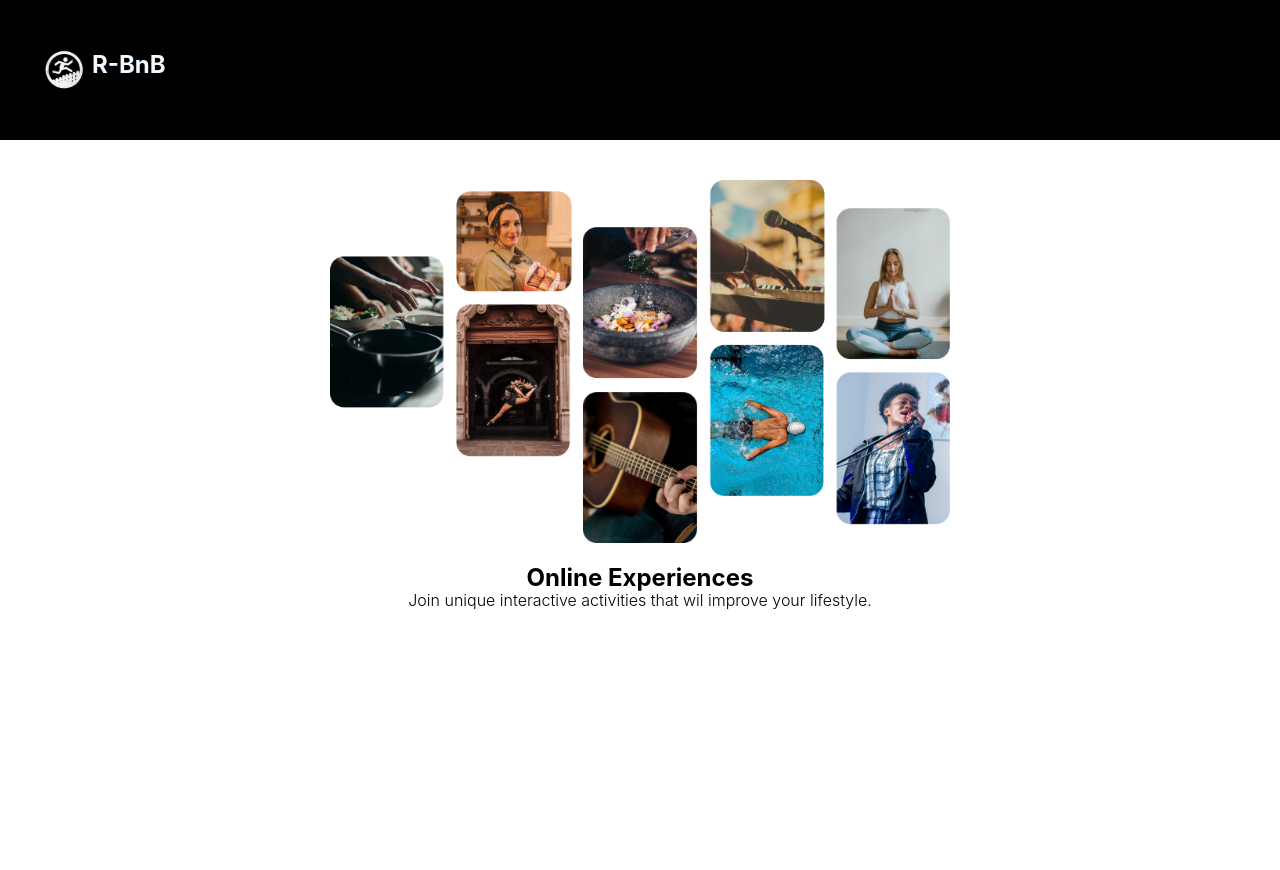
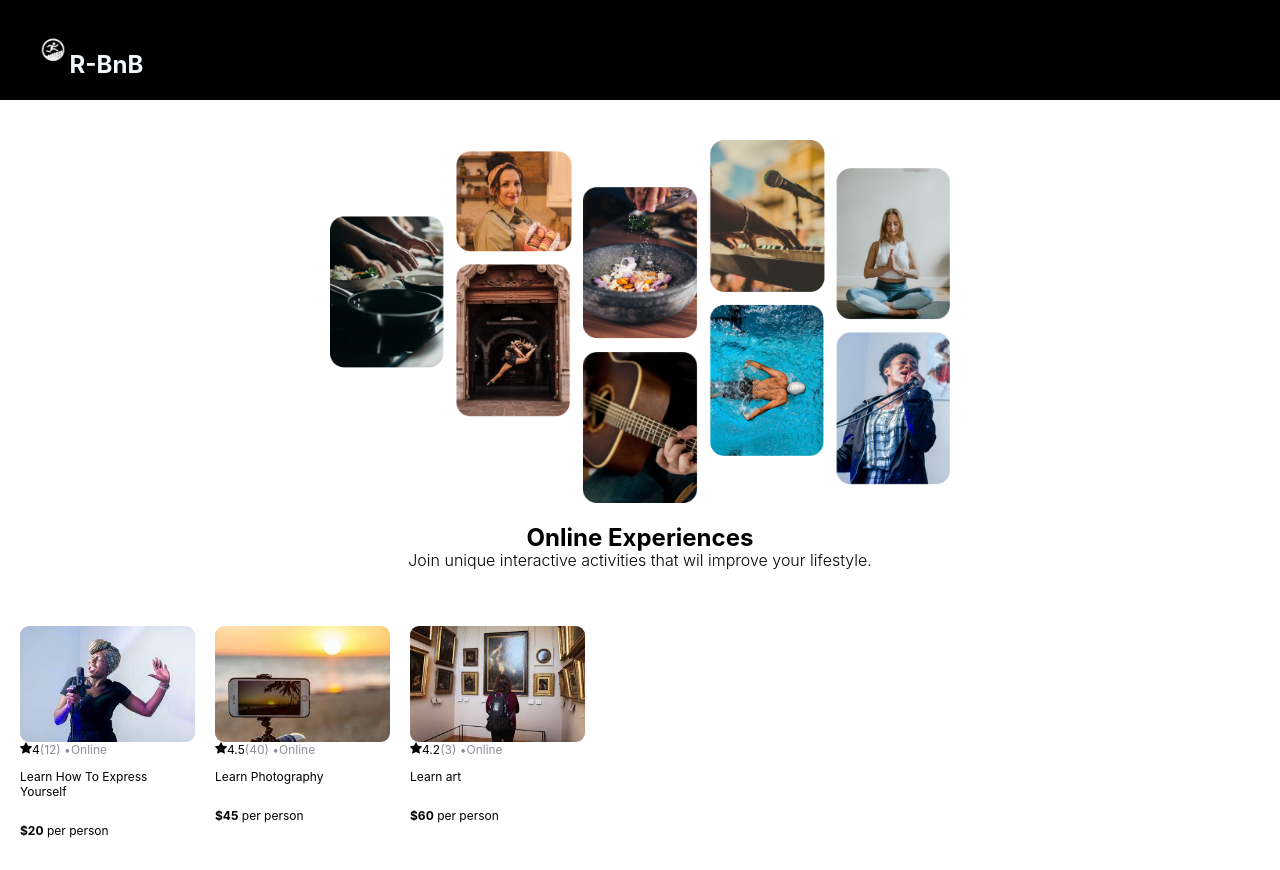
Before and after one commit to Walterhart/R-bnb, a React (Create React App) app in the folder running-bnb/: page / in a window 1280 px wide. Before the commit the page ends 800 px from the top, so only its background shows below. Built offline with nearby package versions, Linux system fonts and the light colour scheme.

Commit message:
Implement interface

```diff
--- a/running-bnb/src/App.css
+++ b/running-bnb/src/App.css
@@ -1,3 +1,6 @@
+* {
+  box-sizing: border-box;
+}
 
 nav {
   height: 100px;
@@ -5,6 +8,7 @@ nav {
   background-color: black;
   padding: 20px 36px;
 }
+
 .nav-bar h1{
   color: aliceblue;
   padding-top: 10px;
@@ -46,6 +50,14 @@ section{
   font-weight: bold;
 }
 
+.card{
+  width: 175px;
+  font-size: 12px;
+  flex: 0 0 auto;
+  display: flex;
+  flex-direction: column;
+}
+
 .card-stats{
   display: flex;
   align-items: center;
@@ -55,7 +67,18 @@ section{
   border-radius:9px
 }
 
-.card{
-  width: 175px;
-  font-size: 12px;
+.card--title {
+  overflow: hidden;
+  text-overflow: ellipsis;
 }
+
+.card--price {
+  margin-top: auto;
+}
+
+.cards-list {
+  display: flex;
+  flex-wrap: nowrap;
+  gap: 20px;
+  overflow-x: auto;
+}
--- a/running-bnb/src/App.tsx
+++ b/running-bnb/src/App.tsx
@@ -7,9 +7,11 @@ import data from './data'
 import { CardInterface } from './models/card-model';
 
 const App: React.FC = () => {
-  const cards = data.map((card) => {
+  const cards = data.map((card: CardInterface) => {
     return ( <Card
+      key = {card.id}
       img = {card.coverImg}
+      alt = {card.alt}
       rating = {card.stats.rating}
       reviewCount = {card.stats.reviewCount}
       location ={card.location}
@@ -26,9 +28,10 @@ const App: React.FC = () => {
       </header>
       <main>
         <Hero/>
-
+        <section className="cards-list">
+        {cards}
+        </section>
       </main>
-
     </div>
   );
 }
--- a/running-bnb/src/componets/Card.tsx
+++ b/running-bnb/src/componets/Card.tsx
@@ -3,6 +3,7 @@ import { BsStarFill } from "react-icons/bs";
 
 interface Props{
   img: string,
+  alt: string,
   rating: number,
   reviewCount: number,
   location: string,
@@ -14,14 +15,14 @@ const Card: React.FC<Props> = (props) => {
 
   return (
     <div className='card'>
-      <img src={process.env.PUBLIC_URL + `/images/${props.img}`} alt="Activity"  className='card-image'/>
+      <img src={process.env.PUBLIC_URL + `/images/${props.img}`} alt={props.alt}  className='card-image'/>
       <div className='card-stats'>
         <span >< BsStarFill/>{props.rating}</span>
         <span className='fade'>({props.reviewCount}) •</span>
         <span className='fade'>{props.location}</span>
       </div>
-        <p> {props.title}</p>
-        <p> <span className='bold'>${props.price}</span> per person </p>
+        <p className="card--title"> {props.title }</p>
+        <p> <span className='bold card--price'>${props.price}</span> per person </p>
       </div>
   )
 }
--- a/running-bnb/src/data.ts
+++ b/running-bnb/src/data.ts
@@ -1,10 +1,11 @@
 export default [
     {
         id: 1,
-        title: "Learn How To express Yourself",
+        title: "Learn How To Express Yourself",
         description: "Sometimes it is hard to express yourself. This class will let anyone know how you feel.",
         price: 20,
-        coverImg: "express.png",
+        coverImg: "sing.jpg",
+        alt: 'expression',
         stats: {
             rating: 4.0,
             reviewCount: 12
@@ -17,7 +18,8 @@ export default [
         title: "Learn Photography",
         description: "Interested in becoming a photographer? For beginner and experienced photographers alike, join us in learning techniques required to leave memories that'll last a lifetime.",
         price: 45,
-        coverImg: "photography.png",
+        coverImg: "picture.jpeg",
+        alt: 'expression',
         stats: {
             rating: 4.5,
             reviewCount: 40
@@ -30,7 +32,8 @@ export default [
         title: "Learn art",
         description: "Never had a chance to get into art?  Join us for a unique experience that will teach you the basics to the advance of drawing perfect art.",
         price: 60,
-        coverImg: "art.png",
+        coverImg: "art.jpeg",
+        alt: 'expression',
         stats: {
             rating: 4.2,
             reviewCount: 3
--- a/running-bnb/src/models/card-model.ts
+++ b/running-bnb/src/models/card-model.ts
@@ -4,6 +4,7 @@ export interface CardInterface{
     description: string,
     price: number,
     coverImg: string,
+    alt: string,
     stats: {
             rating: number,
             reviewCount: number
```
Also changed, not shown: running-bnb/public/images/art.jpeg (added), running-bnb/public/images/picture.jpeg (added).
